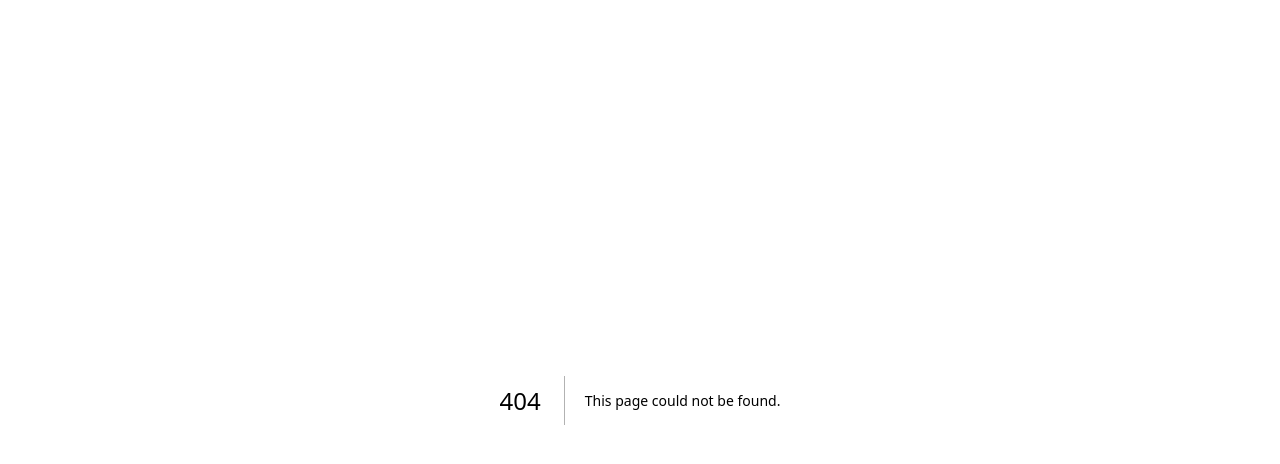
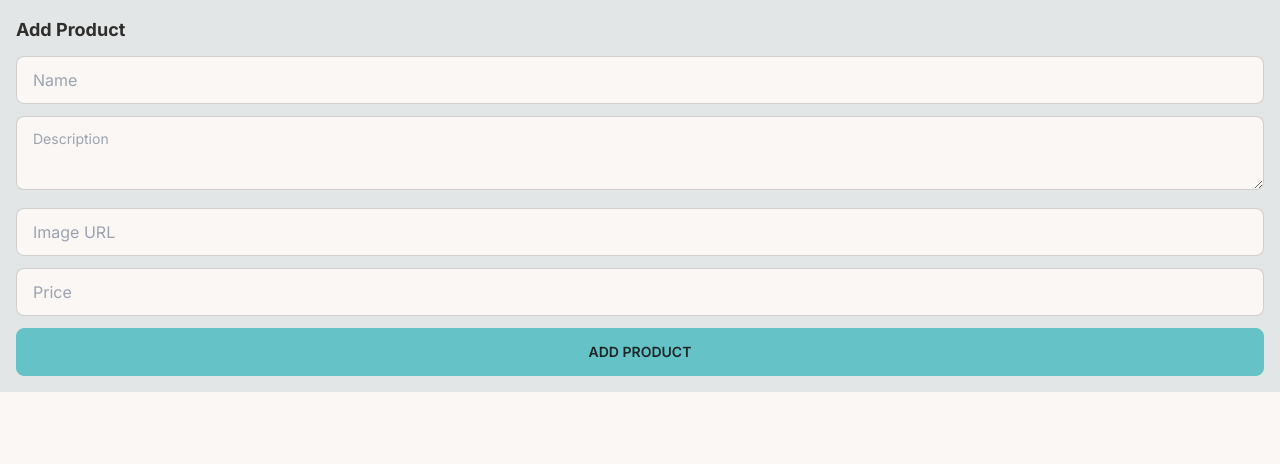
Before and after one commit to ramziosta/BuyMoreStuff, a Next.js app: page /add-product in a window 1280 px wide. Before the commit this address had no page. Shown: the top 464 px of the page. Built offline with nearby package versions, Linux system fonts and the light colour scheme.

Commit message:
new page setup, add product page

```diff
--- a/next.config.js
+++ b/next.config.js
@@ -1,4 +1,11 @@
 /** @type {import('next').NextConfig} */
-const nextConfig = {}
+const nextConfig = {
+    experimental: {
+        serverActions: true,
+        images :{
+            remotePatterns: [{ hostname: "images.unsplash.com"}]
+        }
+    }
+}
 
 module.exports = nextConfig
--- a/prettier.config.js
+++ b/prettier.config.js
@@ -1,3 +1,3 @@
 module.exports = {
-    plugins: [require(' prettier-plugin-tailwindcss')],
+    plugins: [require('prettier-plugin-tailwindcss')],
 }
--- /dev/null
+++ b/src/app/add-product/page.tsx
@@ -0,0 +1,66 @@
+import {Metadata} from "next";
+import  prisma from "@/lib/db/prisma";
+import { redirect } from "next/navigation";
+export const metadata: Metadata = {
+    title: 'Buy More Stuff',
+    description: 'E-commerce app',
+}
+
+// change formDate fromm any to formData
+async function addProduct( formData: any){
+    "use server";
+    const name = formData.get("name")?.toString();
+    const description = formData.get("description")?.toString();
+    const imageUrl = formData.get("imgUrl")?.toString();
+    const price = Number(formData.get("price")?.toString() || 0);
+
+    if (!name || !description || !imageUrl || !price) {
+    throw Error("Missing required fields");
+  }
+
+  await prisma.product.create({
+    data: { name, description, imageUrl, price },
+  });
+
+  redirect("/");
+
+
+}
+
+export default function addProductPage() {
+    return (
+          <div>
+      <h1 className="mb-3 text-lg font-bold">Add Product</h1>
+      <form>
+        <input
+          required
+          name="name"
+          placeholder="Name"
+          className="input-bordered input mb-3 w-full"
+        />
+        <textarea
+          required
+          name="description"
+          placeholder="Description"
+          className="textarea-bordered textarea mb-3 w-full"
+        />
+        <input
+          required
+          name="imageUrl"
+          placeholder="Image URL"
+          type="url"
+          className="input-bordered input mb-3 w-full"
+        />
+        <input
+          required
+          name="price"
+          placeholder="Price"
+          type="number"
+          className="input-bordered input mb-3 w-full"
+        />
+        <button className="btn btn-primary btn-block" type="submit">Add Product</button>
+      </form>
+    </div>
+    )
+
+}
--- a/src/app/layout.tsx
+++ b/src/app/layout.tsx
@@ -1,12 +1,12 @@
-import type { Metadata } from 'next'
-import { Inter } from 'next/font/google'
+import type {Metadata} from 'next'
+import {Inter} from 'next/font/google'
 import './globals.css'
 
-const inter = Inter({ subsets: ['latin'] })
+const inter = Inter({subsets: ['latin']})
 
 export const metadata: Metadata = {
-  title: 'Create Next App',
-  description: 'Generated by create next app',
+    title: 'Buy More Stuff',
+    description: 'E-commerce app',
 }
 
 export default function RootLayout({
@@ -16,7 +16,11 @@
 }) {
     return (
         <html lang="en">
-      <body className={inter.className}>{children}</body>
+        <body className={inter.className}>
+        <main className="p-4 max-w-7xl mx-auto min-w-[300px]">
+            {children}
+        </main>
+        </body>
         </html>
     )
 }
--- a/src/app/page.tsx
+++ b/src/app/page.tsx
@@ -1,113 +1,9 @@
-import Image from 'next/image'
+
 
 export default function Home() {
   return (
-    <main className="flex min-h-screen flex-col items-center justify-between p-24">
-      <div className="z-10 max-w-5xl w-full items-center justify-between font-mono text-sm lg:flex">
-        <p className="fixed left-0 top-0 flex w-full justify-center border-b border-gray-300 bg-gradient-to-b from-zinc-200 pb-6 pt-8 backdrop-blur-2xl dark:border-neutral-800 dark:bg-zinc-800/30 dark:from-inherit lg:static lg:w-auto  lg:rounded-xl lg:border lg:bg-gray-200 lg:p-4 lg:dark:bg-zinc-800/30">
-          Get started by editing&nbsp;
-          <code className="font-mono font-bold">src/app/page.tsx</code>
-        </p>
-        <div className="fixed bottom-0 left-0 flex h-48 w-full items-end justify-center bg-gradient-to-t from-white via-white dark:from-black dark:via-black lg:static lg:h-auto lg:w-auto lg:bg-none">
-          <a
-            className="pointer-events-none flex place-items-center gap-2 p-8 lg:pointer-events-auto lg:p-0"
-            href="https://vercel.com?utm_source=create-next-app&utm_medium=appdir-template&utm_campaign=create-next-app"
-            target="_blank"
-            rel="noopener noreferrer"
-          >
-            By{' '}
-            <Image
-              src="/vercel.svg"
-              alt="Vercel Logo"
-              className="dark:invert"
-              width={100}
-              height={24}
-              priority
-            />
-          </a>
-        </div>
-      </div>
+    <main >
 
-      <div className="relative flex place-items-center before:absolute before:h-[300px] before:w-[480px] before:-translate-x-1/2 before:rounded-full before:bg-gradient-radial before:from-white before:to-transparent before:blur-2xl before:content-[''] after:absolute after:-z-20 after:h-[180px] after:w-[240px] after:translate-x-1/3 after:bg-gradient-conic after:from-sky-200 after:via-blue-200 after:blur-2xl after:content-[''] before:dark:bg-gradient-to-br before:dark:from-transparent before:dark:to-blue-700 before:dark:opacity-10 after:dark:from-sky-900 after:dark:via-[#0141ff] after:dark:opacity-40 before:lg:h-[360px] z-[-1]">
-        <Image
-          className="relative dark:drop-shadow-[0_0_0.3rem_#ffffff70] dark:invert"
-          src="/next.svg"
-          alt="Next.js Logo"
-          width={180}
-          height={37}
-          priority
-        />
-      </div>
-
-      <div className="mb-32 grid text-center lg:max-w-5xl lg:w-full lg:mb-0 lg:grid-cols-4 lg:text-left">
-        <a
-          href="https://nextjs.org/docs?utm_source=create-next-app&utm_medium=appdir-template&utm_campaign=create-next-app"
-          className="group rounded-lg border border-transparent px-5 py-4 transition-colors hover:border-gray-300 hover:bg-gray-100 hover:dark:border-neutral-700 hover:dark:bg-neutral-800/30"
-          target="_blank"
-          rel="noopener noreferrer"
-        >
-          <h2 className={`mb-3 text-2xl font-semibold`}>
-            Docs{' '}
-            <span className="inline-block transition-transform group-hover:translate-x-1 motion-reduce:transform-none">
-              -&gt;
-            </span>
-          </h2>
-          <p className={`m-0 max-w-[30ch] text-sm opacity-50`}>
-            Find in-depth information about Next.js features and API.
-          </p>
-        </a>
-
-        <a
-          href="https://nextjs.org/learn?utm_source=create-next-app&utm_medium=appdir-template-tw&utm_campaign=create-next-app"
-          className="group rounded-lg border border-transparent px-5 py-4 transition-colors hover:border-gray-300 hover:bg-gray-100 hover:dark:border-neutral-700 hover:dark:bg-neutral-800/30"
-          target="_blank"
-          rel="noopener noreferrer"
-        >
-          <h2 className={`mb-3 text-2xl font-semibold`}>
-            Learn{' '}
-            <span className="inline-block transition-transform group-hover:translate-x-1 motion-reduce:transform-none">
-              -&gt;
-            </span>
-          </h2>
-          <p className={`m-0 max-w-[30ch] text-sm opacity-50`}>
-            Learn about Next.js in an interactive course with&nbsp;quizzes!
-          </p>
-        </a>
-
-        <a
-          href="https://vercel.com/templates?framework=next.js&utm_source=create-next-app&utm_medium=appdir-template&utm_campaign=create-next-app"
-          className="group rounded-lg border border-transparent px-5 py-4 transition-colors hover:border-gray-300 hover:bg-gray-100 hover:dark:border-neutral-700 hover:dark:bg-neutral-800/30"
-          target="_blank"
-          rel="noopener noreferrer"
-        >
-          <h2 className={`mb-3 text-2xl font-semibold`}>
-            Templates{' '}
-            <span className="inline-block transition-transform group-hover:translate-x-1 motion-reduce:transform-none">
-              -&gt;
-            </span>
-          </h2>
-          <p className={`m-0 max-w-[30ch] text-sm opacity-50`}>
-            Explore the Next.js 13 playground.
-          </p>
-        </a>
-
-        <a
-          href="https://vercel.com/new?utm_source=create-next-app&utm_medium=appdir-template&utm_campaign=create-next-app"
-          className="group rounded-lg border border-transparent px-5 py-4 transition-colors hover:border-gray-300 hover:bg-gray-100 hover:dark:border-neutral-700 hover:dark:bg-neutral-800/30"
-          target="_blank"
-          rel="noopener noreferrer"
-        >
-          <h2 className={`mb-3 text-2xl font-semibold`}>
-            Deploy{' '}
-            <span className="inline-block transition-transform group-hover:translate-x-1 motion-reduce:transform-none">
-              -&gt;
-            </span>
-          </h2>
-          <p className={`m-0 max-w-[30ch] text-sm opacity-50`}>
-            Instantly deploy your Next.js site to a shareable URL with Vercel.
-          </p>
-        </a>
-      </div>
     </main>
   )
 }
--- a/tailwind.config.ts
+++ b/tailwind.config.ts
@@ -17,38 +17,25 @@
   },
   plugins: [require("daisyui")],
   daisyui: {
-    themes: [
-      "light",
-      "dark",
-      "cupcake",
-      "bumblebee",
-      "emerald",
-      "corporate",
-      "synthwave",
-      "retro",
-      "cyberpunk",
-      "valentine",
-      "halloween",
-      "garden",
-      "forest",
-      "aqua",
-      "lofi",
-      "pastel",
-      "fantasy",
-      "wireframe",
-      "black",
-      "luxury",
-      "dracula",
-      "cmyk",
-      "autumn",
-      "business",
-      "acid",
-      "lemonade",
-      "night",
-      "coffee",
-      "winter",
-    ],
+      themes: [
+        {
+          mytheme: {
 
-}
+ "primary": "#65c3c8",
+ "secondary": "#ef9fbc",
+ "accent": "#eeaf3a",
+ "neutral": "#291334",
+ "base-100": "#faf7f5",
+ "info": "#3abff8",
+ "success": "#36d399",
+ "warning": "#fbbd23",
+ "error": "#f87272",
+            body: {
+   "background-color": "#e3e6e6",
+            }
+          },
+        },
+      ],
+    },
 }
 export default config
```
Lines whose indentation alone changed are shown as unchanged.
